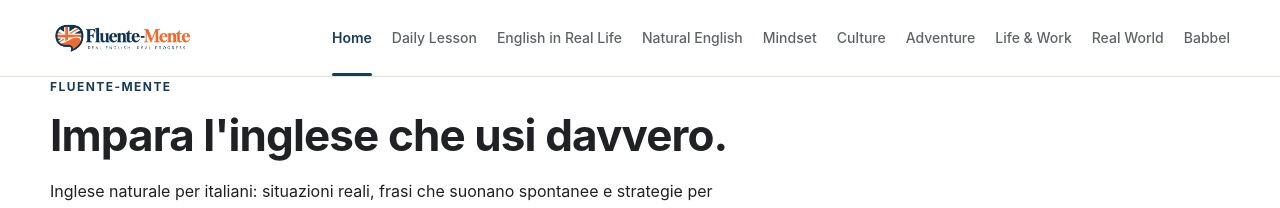
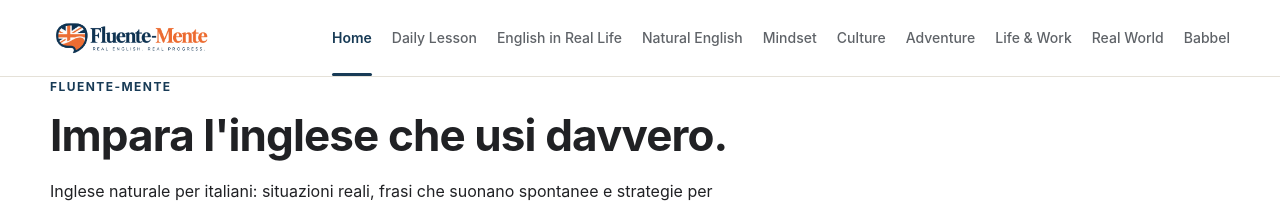
Before and after one commit to Nausica-20/Fluente-Mente, a Jekyll site: the page built from index.md, in a window 1280 px wide. Shown: the top 208 px of the page. Built offline with Jekyll 4.4.1, drawn with Linux system fonts in a browser that asks for light colours.

Commit message:
Modify .site-logo styles for responsiveness
Updated the .site-logo styles for better responsiveness and adjusted dimensions.

```diff
--- a/_sass/_header.scss
+++ b/_sass/_header.scss
@@ -32,10 +32,25 @@
 }
 
 .site-logo {
+  display: block;
   width: auto;
-  max-width: 160px;
-  height: 48px;
+  height: 54px;
+  max-width: 200px;
   object-fit: contain;
+}
+
+@media (max-width: $breakpoint-md) {
+  .site-logo {
+    height: 52px;
+    max-width: 195px;
+  }
+}
+
+@media (max-width: $breakpoint-sm) {
+  .site-logo {
+    height: 48px;
+    max-width: 180px;
+  }
 }
 
 .site-name {
```
